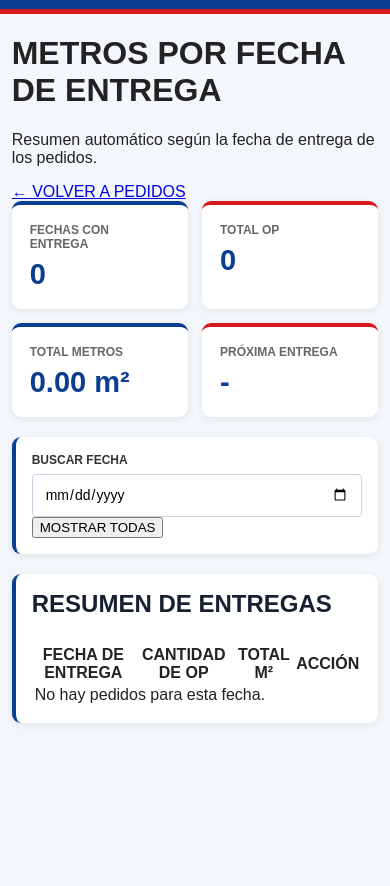
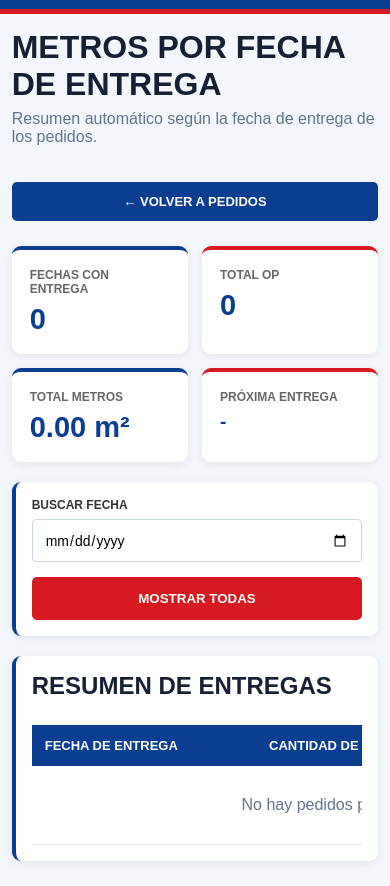
Before and after one commit to jhonalexandercornejo-web/sistema-vidrio2026, a website: page metros.html in a window 390 px wide. Both pictures are taken after a click on the button "MOSTRAR TODAS". Shown: the part 75-961 px from the top of the page. Before the commit the page ends 844 px from the top, so only its background shows below. Drawn offline with Linux system fonts and the light colour scheme; no server answers.

Commit message:
Update style.css

```diff
--- a/style.css
+++ b/style.css
@@ -812,3 +812,163 @@ textarea:focus {
 #resultado {
     display: none !important;
 }
+/* =========================================
+   PÁGINA METROS POR FECHA DE ENTREGA
+========================================= */
+
+.cabecera-metros {
+    display: flex;
+    align-items: center;
+    justify-content: space-between;
+    gap: 20px;
+    margin-bottom: 25px;
+}
+
+.cabecera-metros h1 {
+    margin: 0;
+    color: #172033;
+}
+
+.cabecera-metros p {
+    margin-top: 7px;
+    color: #64748b;
+}
+
+.btn-volver {
+    text-decoration: none;
+    background: #0b3d91;
+    color: white;
+    padding: 12px 18px;
+    border-radius: 5px;
+    font-size: 13px;
+    font-weight: bold;
+}
+
+.btn-volver:hover {
+    background: #082f75;
+}
+
+.resumen-metros {
+    margin-bottom: 20px;
+}
+
+.texto-fecha {
+    font-size: 19px !important;
+}
+
+.barra-metros {
+    display: flex;
+    align-items: end;
+    gap: 15px;
+}
+
+.barra-metros > div {
+    width: 260px;
+}
+
+.btn-limpiar-fecha {
+    height: 43px;
+    border: none;
+    background: #d71920;
+    color: white;
+    padding: 0 18px;
+    border-radius: 5px;
+    font-weight: bold;
+    cursor: pointer;
+}
+
+.btn-limpiar-fecha:hover {
+    background: #b9151b;
+}
+
+.tabla-responsive {
+    width: 100%;
+    overflow-x: auto;
+}
+
+.tabla-metros {
+    width: 100%;
+    border-collapse: collapse;
+    min-width: 650px;
+}
+
+.tabla-metros th {
+    background: #0b3d91;
+    color: white;
+    padding: 13px;
+    text-align: left;
+    font-size: 13px;
+}
+
+.tabla-metros td {
+    border-bottom: 1px solid #e2e8f0;
+    padding: 14px 13px;
+}
+
+.tabla-metros tr:hover {
+    background: #f8fafc;
+}
+
+.metros-destacado {
+    font-size: 17px;
+    font-weight: bold;
+    color: #0b3d91;
+}
+
+.btn-ver-op {
+    border: none;
+    background: #dbeafe;
+    color: #0b3d91;
+    padding: 9px 15px;
+    border-radius: 5px;
+    font-weight: bold;
+    cursor: pointer;
+}
+
+.btn-ver-op:hover {
+    background: #bfdbfe;
+}
+
+.sin-datos {
+    text-align: center;
+    color: #64748b;
+    padding: 30px !important;
+}
+
+.detalle-metros-op {
+    margin-top: 10px;
+    font-size: 14px;
+}
+
+.detalle-metros-op strong {
+    color: #0b3d91;
+    font-size: 18px;
+}
+
+
+/* CELULAR */
+
+@media (max-width: 650px) {
+
+    .cabecera-metros {
+        flex-direction: column;
+        align-items: stretch;
+    }
+
+    .btn-volver {
+        text-align: center;
+    }
+
+    .barra-metros {
+        flex-direction: column;
+        align-items: stretch;
+    }
+
+    .barra-metros > div {
+        width: 100%;
+    }
+
+    .btn-limpiar-fecha {
+        width: 100%;
+    }
+}
```
